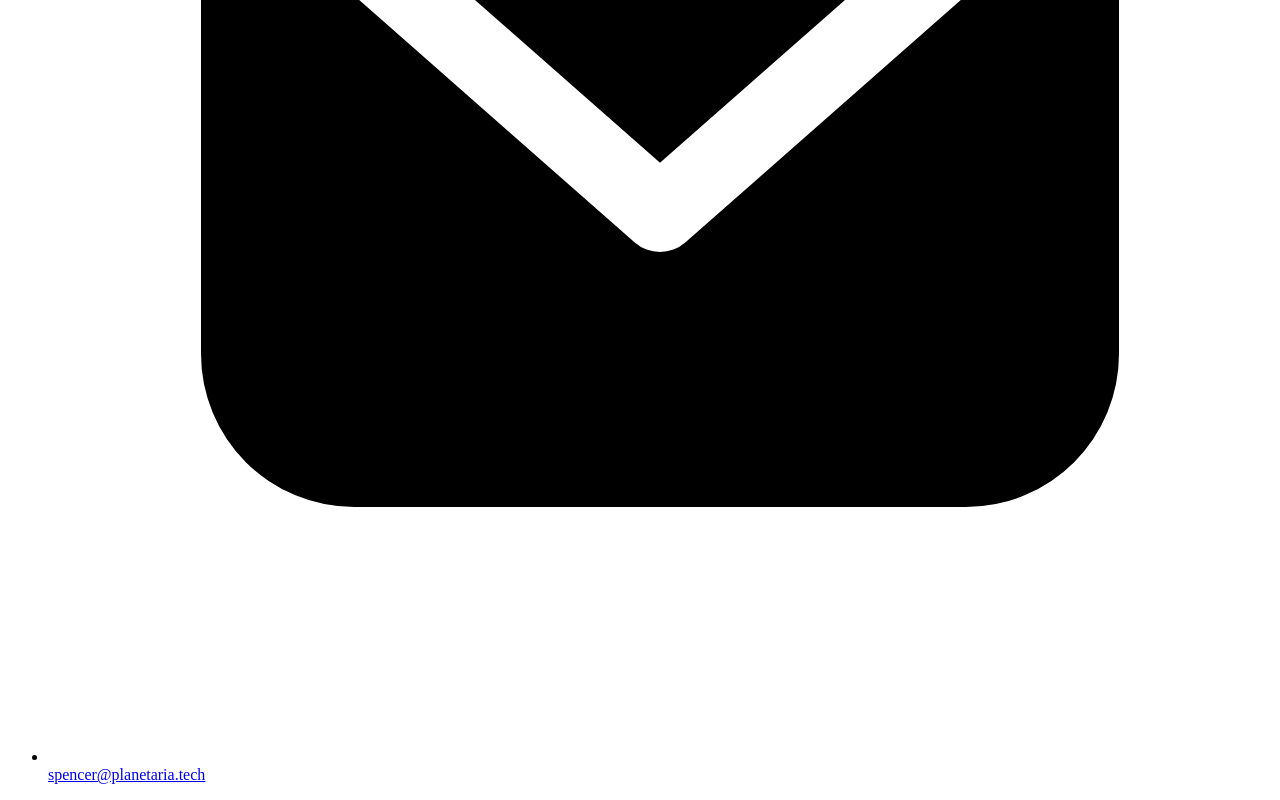
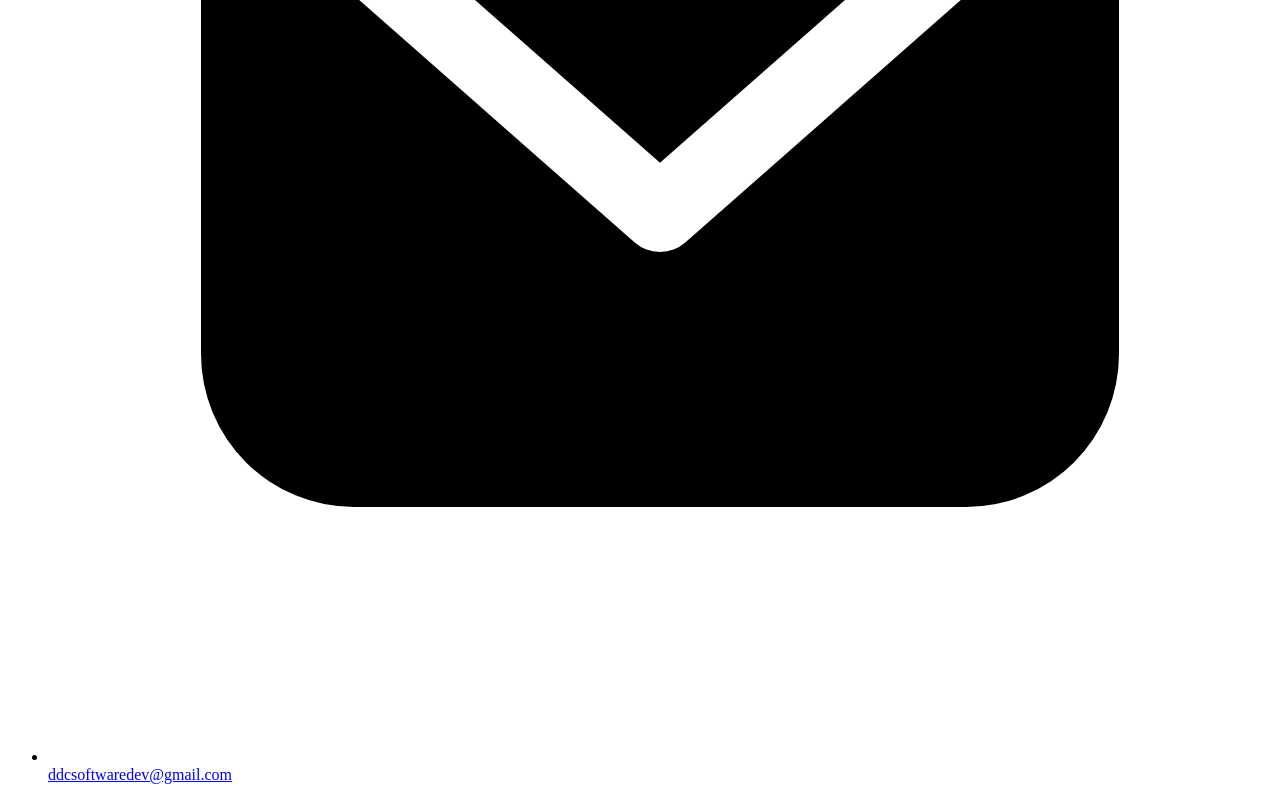
Before and after one commit to ddcsoftdev/portfolio-web, a Next.js app: page /about in a window 1280 px wide. Shown: the part 6583-7383 px from the top of the page. Built offline with nearby package versions, Linux system fonts and the light colour scheme.

Commit message:
gmail change

```diff
--- a/src/app/about/page.tsx
+++ b/src/app/about/page.tsx
@@ -118,11 +118,11 @@ export default function About() {
               Follow on LinkedIn
             </SocialLink>
             <SocialLink
-              href="mailto:spencer@planetaria.tech"
+              href="mailto:ddcsoftwaredev@gmail.com"
               icon={MailIcon}
               className="mt-8 border-t border-zinc-100 pt-8 dark:border-zinc-700/40"
             >
-              spencer@planetaria.tech
+              ddcsoftwaredev@gmail.com
             </SocialLink>
           </ul>
         </div>
```
